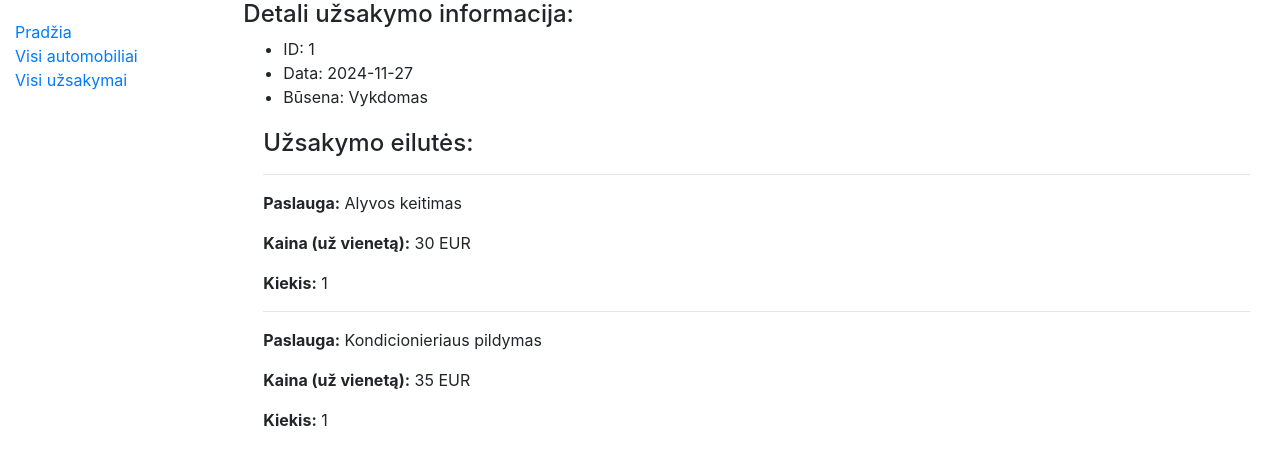
After one commit to RolandasAl/Django-Autoservice, a Django app: page /autoservice/uzsakymai/1 in a window 1280 px wide. The commit adds this page. Shown: the top 465 px of the page. Run offline with Django 5.2, Linux system fonts and the light colour scheme; data comes from the database, SQL or seed files in the repository; both versions use the stored data as it was after the commit; some libraries are stand-ins or nearby versions.

Commit message:
Day3 update

```diff
--- a/autoservice/models.py
+++ b/autoservice/models.py
@@ -14,7 +14,7 @@ class Automobilio_modelis(models.Model):
         verbose_name_plural = 'Automobilio modeliai'
 
 class Automobilis(models.Model):
-    valstybinis_nr = models.CharField('Valstybinis Nr.',max_length=100)
+    valstybinis_nr = models.CharField('Valstybinis Nr.',max_length=100,unique=True)
     automobilio_modelis = models.ForeignKey(Automobilio_modelis, on_delete=models.CASCADE)
     vin_kodas = models.CharField('VIN kodas', max_length=50)
     klientas = models.CharField('Klientas', max_length=200)
--- a/autoservice/templates/base.html
+++ b/autoservice/templates/base.html
@@ -16,6 +16,8 @@
       {% block sidebar %}
         <ul class="sidebar-nav">
           <li><a href="{% url 'index' %}">Pradžia</a></li>
+          <li><a href="{% url 'automobiliai' %}">Visi automobiliai</a></li>
+          <li><a href="{% url 'uzsakymai' %}">Visi užsakymai</a></li>
         </ul>
      {% endblock %}
       </div>
--- a/autoservice/templates/index.html
+++ b/autoservice/templates/index.html
@@ -4,7 +4,7 @@
   <h1>Autoservisas</h1>
   <ul>
     <li><strong>Šiuo metu teikiame: </strong>{{ paslaugos }} paslaugas </li>
-    <li><strong>Iš viso esame atlikę: </strong> {{ uzsakymai }} užsakymų </li>
-    <li><strong>Šiuo metu aptarnaujamu automobilių skaičius: </strong> {{ automobiliai }}  </li>
+    <li><strong>Iš viso esame atlikę: </strong> {{ uzsakymai }} užsakymus </li>
+    <li><strong>Šiuo metu aptarnaujamų automobilių skaičius: </strong> {{ automobiliai }}  </li>
   </ul>
 {% endblock %}
--- /dev/null
+++ b/autoservice/templates/uzsakymas.html
@@ -0,0 +1,24 @@
+{% extends "base.html" %}
+
+{% block content %}
+  <div class="container uzsakymas">
+    <h4>Detali užsakymo informacija:</h4>
+    <ul>
+      <li>ID:  {{ uzsakymas.id }}</li>
+      <li>Data:  {{ uzsakymas.data }}</li>
+      <li>Būsena:  {{ uzsakymas.status }}</li>
+    </ul>
+      <div style="margin-left:20px;margin-top:20px">
+        <h4>Užsakymo eilutės:</h4>
+        {% for eilute in uzsakymas.uzsakymo_eilute_set.all %}
+          <hr>
+        <p><strong>Paslauga:</strong> {{ eilute.paslauga.pavadinimas }}</p>
+        <p><strong>Kaina (už vienetą):</strong> {{ eilute.paslauga.kaina }} EUR</p>
+        <p><strong>Kiekis:</strong> {{ eilute.kiekis }}</p>
+      {% empty %}
+        <p class="text-warning">Šis užsakymas neturi paslaugų.</p>
+        {% endfor %}
+      </div>
+    </div>
+
+{% endblock %}
--- a/autoservice/urls.py
+++ b/autoservice/urls.py
@@ -4,4 +4,8 @@ from . import views
 
 urlpatterns = [
     path('', views.index, name='index'),
+    path('automobiliai/', views.automobiliai, name='automobiliai'),
+    path('automobiliai/<int:masina_id>', views.automobilis, name='automobilis'),
+    path('uzsakymai/', views.Uzsakymai.as_view(), name='uzsakymai'),
+    path('uzsakymai/<int:pk>', views.Uzsakymo_info.as_view(), name='uzsakymo_info'),
 ]
--- a/autoservice/views.py
+++ b/autoservice/views.py
@@ -1,5 +1,5 @@
-from django.shortcuts import render
-
+from django.shortcuts import render,get_object_or_404
+from django.views import generic
 from .models import Automobilio_modelis, Automobilis, Paslauga,Uzsakymo_eilute,Uzsakymas,Busena
 # Create your views here.
 
@@ -17,3 +17,25 @@ def index(request):
 
     # renderiname index.html, su duomenimis kintamąjame context
     return render(request, 'index.html', context=context)
+
+def automobiliai(request):
+    automobiliai = Automobilis.objects.all()
+    context = {
+        'automobiliai':automobiliai
+    }
+    print(automobiliai)
+    return render(request,'automobiliai.html',context=context)
+
+def automobilis(request,masina_id):
+    masina = get_object_or_404(Automobilis, pk=masina_id)
+    return render(request,'automobilis.html',{'automobilis':masina})
+
+
+class Uzsakymai(generic.ListView):
+    model = Uzsakymas
+    template_name = "uzsakymai.html"
+    context_object_name = "uzsakymu_sarasas"
+
+class Uzsakymo_info(generic.DetailView):
+    model = Uzsakymas
+    template_name = 'uzsakymas.html'
```
Also changed, not shown: autoservice/templates/automobiliai.html (added, +9 -0 lines), autoservice/templates/automobilis.html (added, +13 -0 lines), autoservice/templates/uzsakymai.html (added, +14 -0 lines), autoservice/migrations/0008_alter_automobilis_valstybinis_nr.py (added), db.sqlite3.
